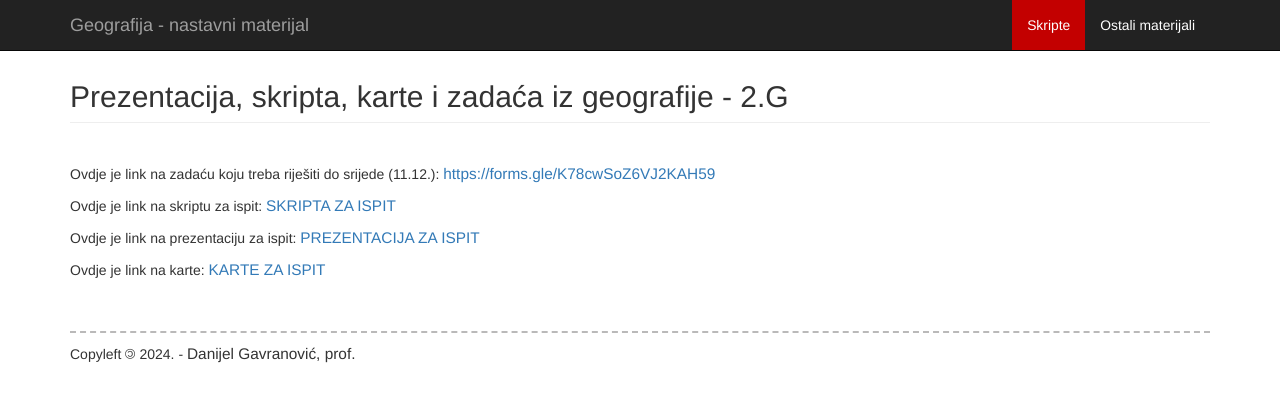
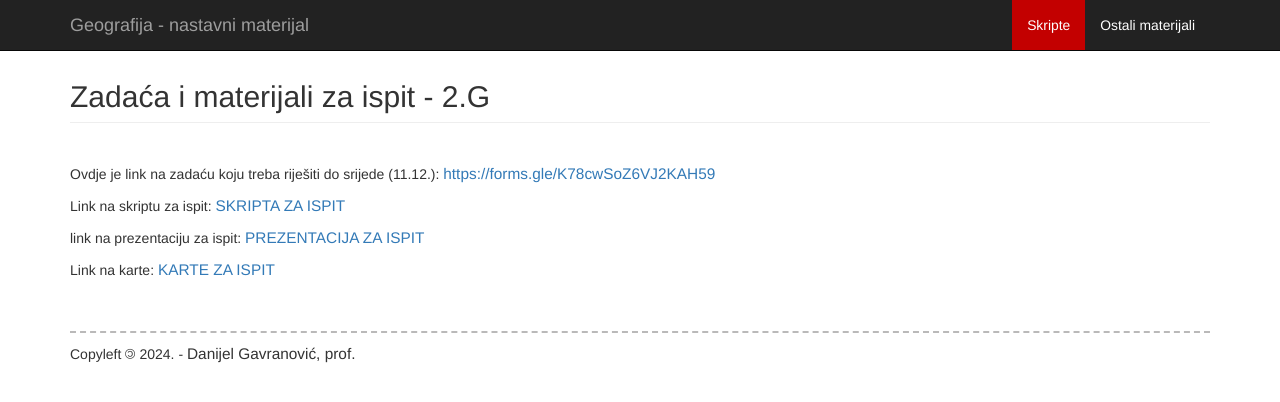
Before and after one commit to srednja-skola/geografija, a plain HTML site: page index.html in a window 1280 px wide. Drawn offline with Linux system fonts and the light colour scheme.

Commit message:
Update index.html

```diff
--- a/index.html
+++ b/index.html
@@ -132,16 +132,16 @@
     <!-- Page Heading -->
     <div class="row">
       <div class="col-lg-12">
-        <h2 class="page-header">Prezentacija, skripta, karte i zadaća iz geografije - 2.G</h2></span>
+        <h2 class="page-header">Zadaća i materijali za ispit - 2.G</h2></span>
         <br>
       </div>
     </div>
     <div class="row">
       <div class="col-lg-12">
         <p>Ovdje je link na zadaću koju treba riješiti do srijede (11.12.): <a href="https://forms.gle/K78cwSoZ6VJ2KAH59">https://forms.gle/K78cwSoZ6VJ2KAH59</a></p>
-        <p>Ovdje je link na skriptu za ispit: <a href="https://srednja-skola.github.io/geografija/prezentacije/strukovne/2G_skripta_za_1_ispit.pdf">SKRIPTA ZA ISPIT</a></p>
-        <p>Ovdje je link na prezentaciju za ispit: <a href="https://srednja-skola.github.io/geografija/prezentacije/strukovne/2G_ponavljanje_za_1_ispit_2024-25.pdf">PREZENTACIJA ZA ISPIT</a></p>
-        <p>Ovdje je link na karte: <a href="https://srednja-skola.github.io/geografija/prezentacije/strukovne/karte_1_ispit.pdf">KARTE ZA ISPIT</a></p>
+        <p>Link na skriptu za ispit: <a href="https://srednja-skola.github.io/geografija/prezentacije/strukovne/2G_skripta_za_1_ispit.pdf">SKRIPTA ZA ISPIT</a></p>
+        <p>link na prezentaciju za ispit: <a href="https://srednja-skola.github.io/geografija/prezentacije/strukovne/2G_ponavljanje_za_1_ispit_2024-25.pdf">PREZENTACIJA ZA ISPIT</a></p>
+        <p>Link na karte: <a href="https://srednja-skola.github.io/geografija/prezentacije/strukovne/karte_1_ispit.pdf">KARTE ZA ISPIT</a></p>
 
       </div>
     </div>
```
